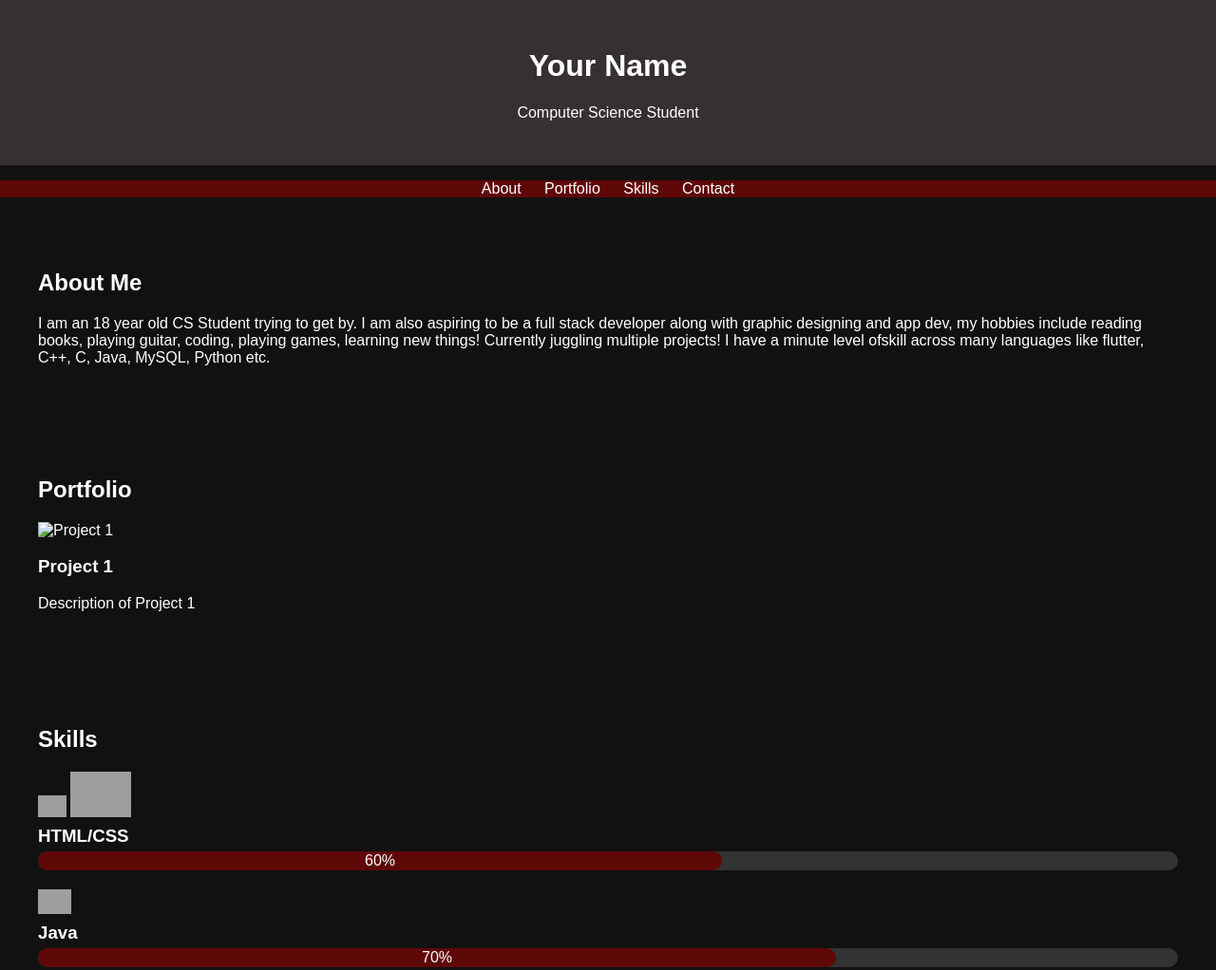
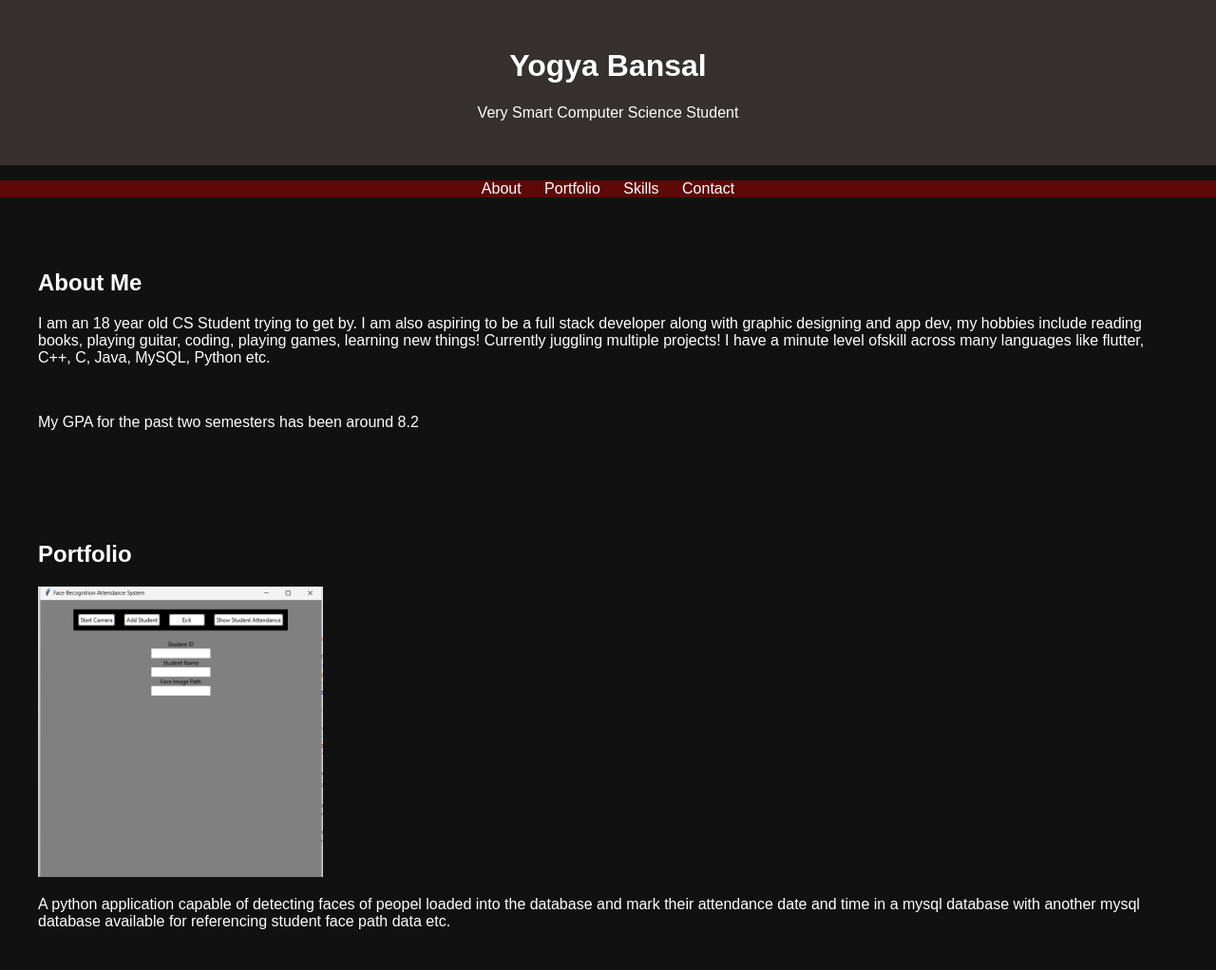
Before and after one commit to RedLightnng/mid-college-portfolio, a plain HTML site: page index.html in a window 1280 px wide. Shown: the top 1022 px of the page at 95% size. Drawn offline with Linux system fonts and the light colour scheme; grey boxes are pictures that could not be loaded.

Commit message:
Fixed Index File

```diff
--- a/index.html
+++ b/index.html
@@ -8,8 +8,8 @@
 </head>
 <body>
     <header>
-        <h1>Your Name</h1>
-        <p>Computer Science Student</p>
+        <h1>Yogya Bansal</h1>
+        <p>Very Smart Computer Science Student</p>
     </header>
     <nav>
         <ul>
@@ -23,13 +23,15 @@
         <h2>About Me</h2>
         <p>I am an 18 year old CS Student trying to get by. I am also aspiring to be a full stack developer along with graphic designing and app dev, my hobbies include reading books, playing guitar, coding, playing games, learning new things!
             Currently juggling multiple projects! I have a minute level ofskill across many languages like flutter, C++, C, Java, MySQL, Python etc.</p>
-    </section>
+        <br>
+        <p>My GPA for the past two semesters has been around 8.2</p>
+        </section>
     <section id="portfolio">
         <h2>Portfolio</h2>
         <div class="project">
-            <img src="project1.jpg" alt="Project 1">
-            <h3>Project 1</h3>
-            <p>Description of Project 1</p>
+            <img src="faceapp.png" width="300" alt="Project 1">
+            <h3Face Recogniton Attenace App</h3>
+            <p>A python application capable of detecting faces of peopel loaded into the database and mark their attendance date and time in a mysql database with another mysql database available for referencing student face path data etc.</p>
         </div>
         <!-- Add more projects as needed -->
     </section>
@@ -74,7 +76,8 @@
         <p>You can reach me at yogyabansal8@gmail.com</p>
     <a href="https://github.com/redlightnng"><img src="https://logos-download.com/wp-content/uploads/2016/09/GitHub_logo.png" width="50"></a>
     <a href="https://www.instagram.com/yogya.exe/"><img src="https://pngimg.com/uploads/instagram/instagram_PNG10.png" width="50" style="padding-left: 3%;"></a>
-    </section>
+    <a href="https://www.linkedin.com/in/yogya-bansal-087a8b255/"><img src="https://upload.wikimedia.org/wikipedia/commons/thumb/c/ca/LinkedIn_logo_initials.png/640px-LinkedIn_logo_initials.png" width="50" style="padding-left: 3%;"></a>
+</section>
     <footer>
         <p>&copy; No copyright :(</p>
     </footer>
```
